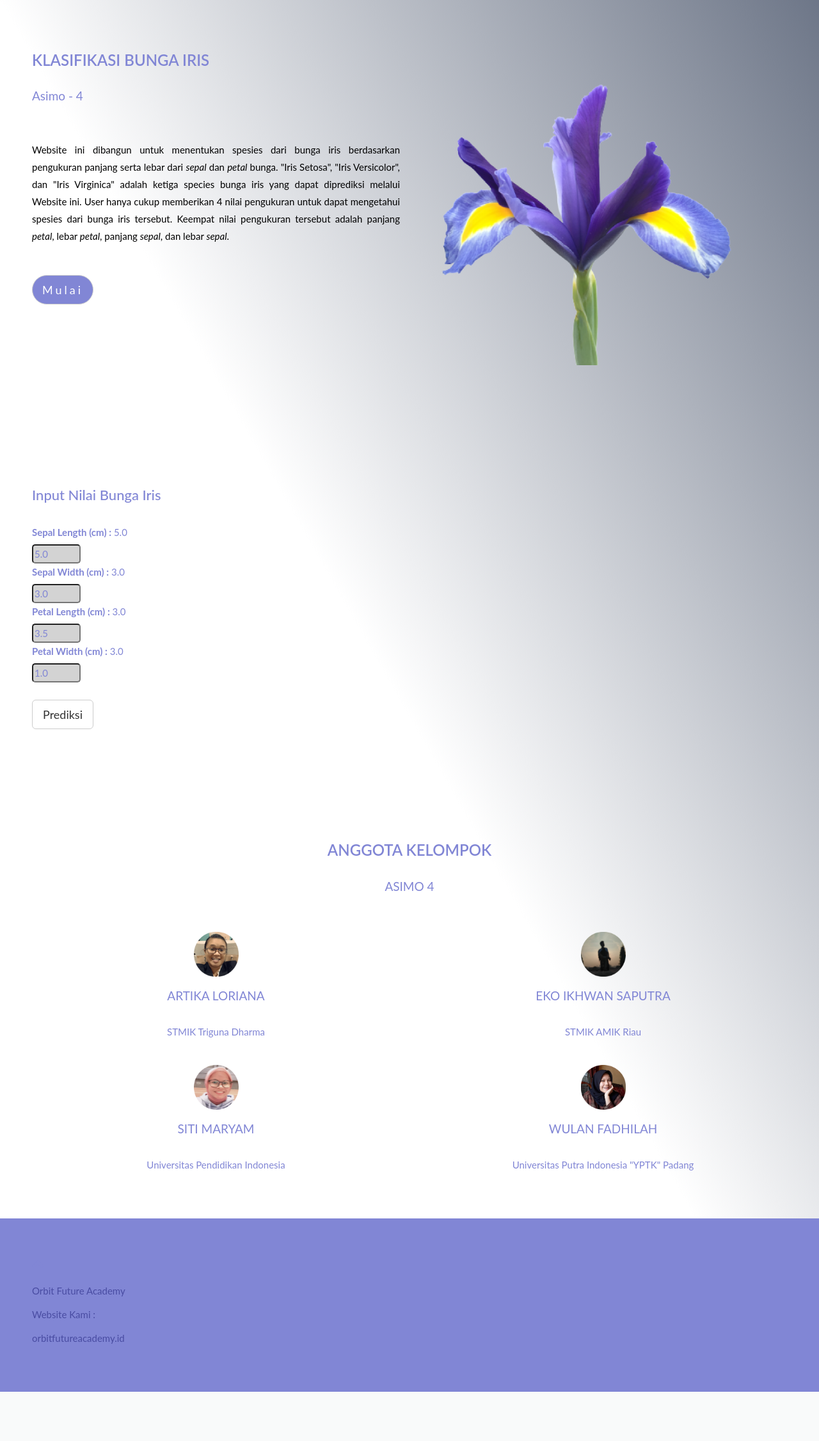
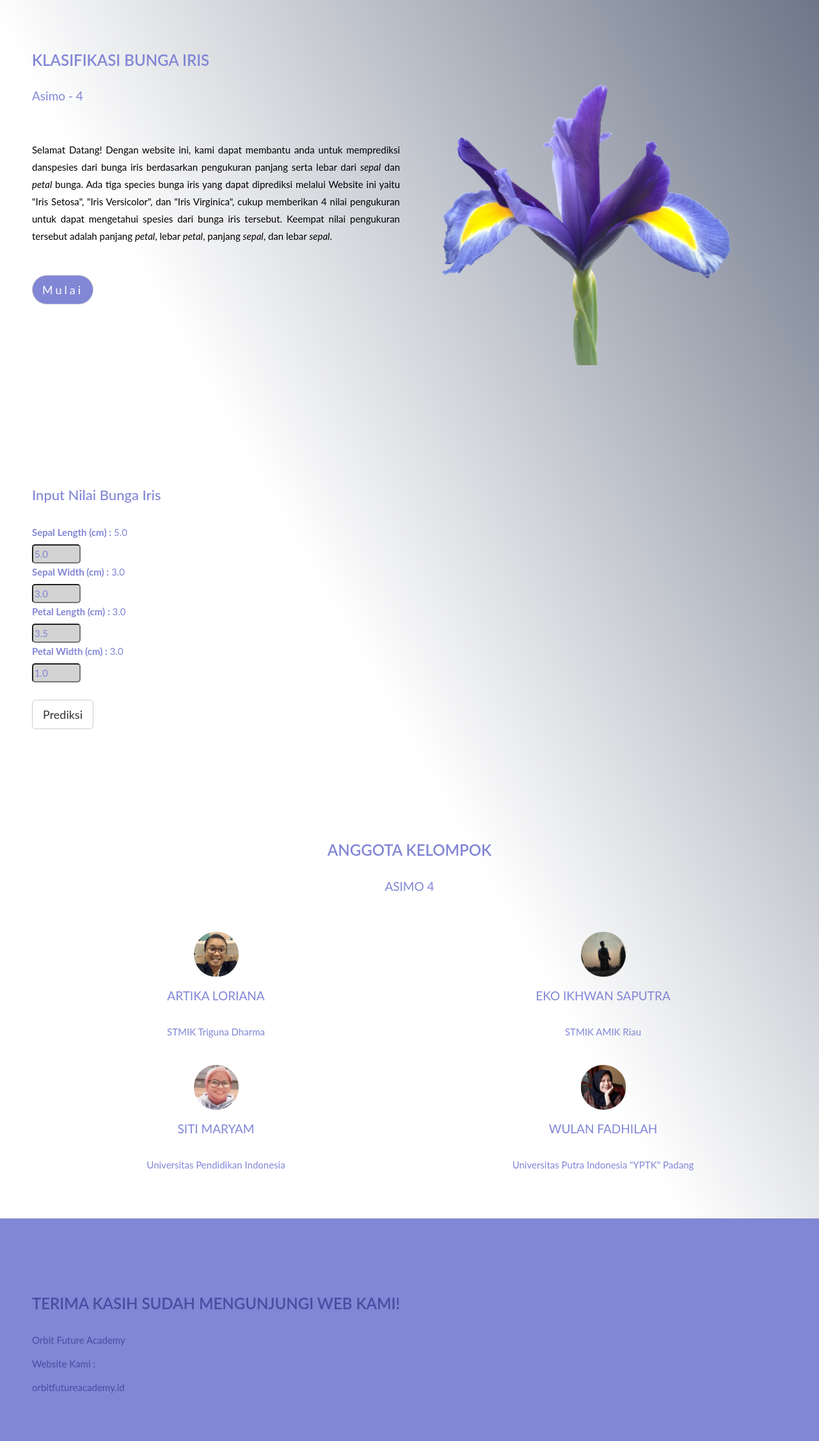
Before and after one commit to ulung3ko/uprak-deployment-asimo-4, a Flask app: page / in a window 1280 px wide. Shown: the part 80-2333 px from the top of the page at 64% size. Before the commit the page ends 2256 px from the top, so only its background shows below. Run offline with Flask 2, Linux system fonts and the light colour scheme; parts of the project's set-up code (start-up, migrations or seed data) failed here and were passed over.

Commit message:
Copywriting

```diff
--- a/app/templates/index.html
+++ b/app/templates/index.html
@@ -54,12 +54,11 @@
 				<h2 style="color: #8186D5;">Klasifikasi Bunga Iris</h2>
 				<h4 style="color: #8186D5;">Asimo - 4</h4><br>
 				<p style="text-align: justify;text-justify: inter-word; color: black; ">
-					Website ini dibangun untuk menentukan spesies dari bunga iris berdasarkan pengukuran panjang serta lebar
-					dari <i>sepal</i> dan <i>petal</i> bunga. "Iris Setosa", "Iris Versicolor", dan "Iris Virginica"
-					adalah ketiga species bunga iris yang dapat diprediksi melalui Website ini.
-					User hanya cukup memberikan 4 nilai pengukuran untuk dapat mengetahui spesies dari bunga iris tersebut.
-					Keempat nilai pengukuran tersebut adalah panjang <i>petal</i>, lebar <i>petal</i>, panjang <i>sepal</i>,
-					dan lebar <i>sepal</i>.
+					Selamat Datang! Dengan website ini, kami dapat membantu anda untuk memprediksi danspesies dari bunga iris berdasarkan pengukuran panjang serta lebar
+					dari <i>sepal</i> dan <i>petal</i> bunga.
+					Ada tiga species bunga iris yang dapat diprediksi melalui Website ini yaitu "Iris Setosa", "Iris Versicolor", dan "Iris Virginica",
+					cukup memberikan 4 nilai pengukuran untuk dapat mengetahui spesies dari bunga iris tersebut.
+					Keempat nilai pengukuran tersebut adalah panjang <i>petal</i>, lebar <i>petal</i>, panjang <i>sepal</i>, dan lebar <i>sepal</i>.
 				</p>
 				<br>
 
@@ -184,6 +183,7 @@
 		<a href="#halamanku" title="To Top">
 			<span class="glyphicon glyphicon-chevron-up"></span>
 		</a>
+		<h2 style="color: #494CA2;">Terima kasih sudah mengunjungi web kami!</h2>
 		<p style="color: #494CA2;">Orbit Future Academy <br>
 			<p  style="color: #494CA2;">Website Kami : </p>
 			<a href="https://orbitfutureacademy.id/" style="color: #494CA2;">orbitfutureacademy.id</a> <br>
```
